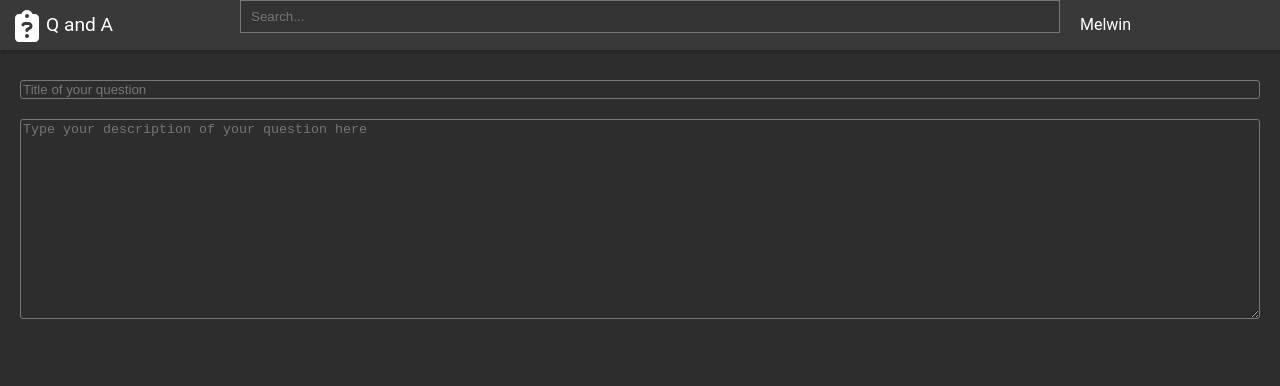
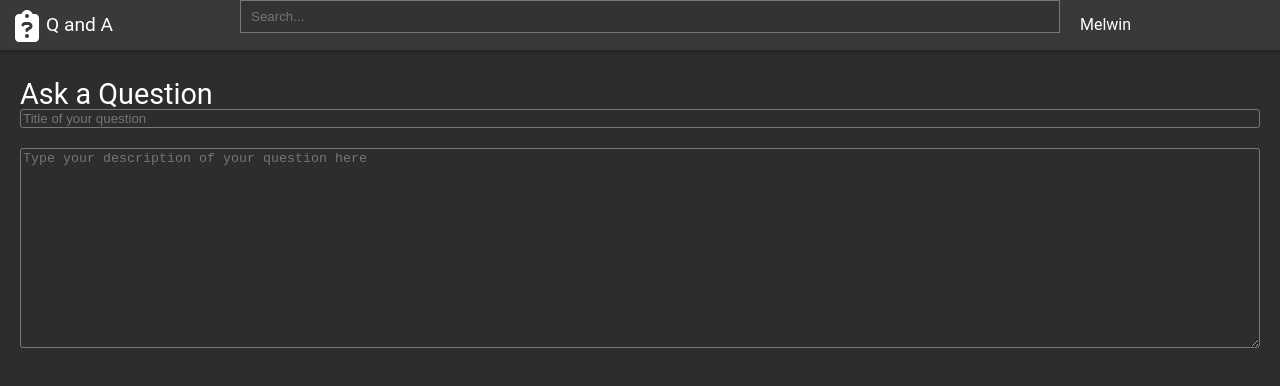
Before and after one commit to mel2312/Cmpt353_finalProject, a React (Create React App) app in the folder final-project/: page /ask in a window 1280 px wide. Shown: the top 386 px of the page. Built offline with nearby package versions, Linux system fonts and the light colour scheme.

Commit message:
Seperated Header for multi use and added tittle to ask a question page

```diff
--- a/final-project/src/AskPage.js
+++ b/final-project/src/AskPage.js
@@ -1,4 +1,6 @@
 import styled from "styled-components"
+import Header1 from "./Header1";
+
 
 const Container = styled.div`
     padding:30px 20px;
@@ -28,6 +30,7 @@ const QuestionBodyTextArea= styled.textarea`
 export default function AskPage(){
     return(
         <Container>
+            <Header1>Ask a Question</Header1>
             <QuestionTittleInput type="text" placeholder= "Title of your question"/>
             <QuestionBodyTextArea placeholder="Type your description of your question here"/>
         </Container>
--- /dev/null
+++ b/final-project/src/Header1.js
@@ -0,0 +1,7 @@
+import styled from "styled-components";
+
+const StyledHeader = styled.h1`
+    font-size: 1.8rem;
+
+`;
+export default StyledHeader;
--- a/final-project/src/Questions.js
+++ b/final-project/src/Questions.js
@@ -1,11 +1,8 @@
 import styled from "styled-components";
 import QuestionRow from "./QuestionRow";
 import { Link } from "react-router-dom";
+import Header1 from "./Header1";
 
-const StyledHeader = styled.h1`
-    font-size: 1.8rem;
-
-`;
 
 const HeaderRow = styled.div`
     display:grid;
@@ -31,7 +28,7 @@ function Question(){
     return(
         <main>
             <HeaderRow>
-                <StyledHeader>Questions</StyledHeader>
+                <Header1>Questions</Header1>
                 <BlueButton to={'/ask'}>Ask&nbsp;Question</BlueButton>
             </HeaderRow>
             <QuestionRow/>
```
